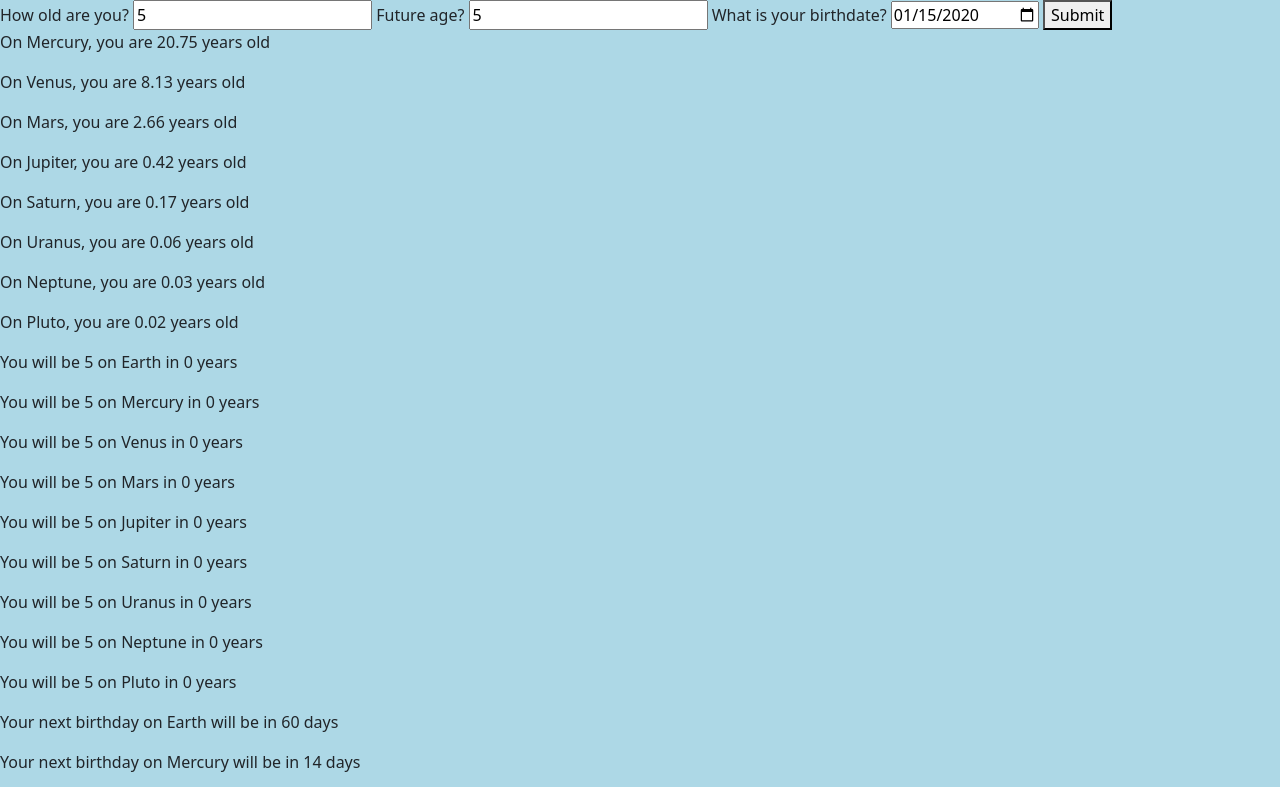
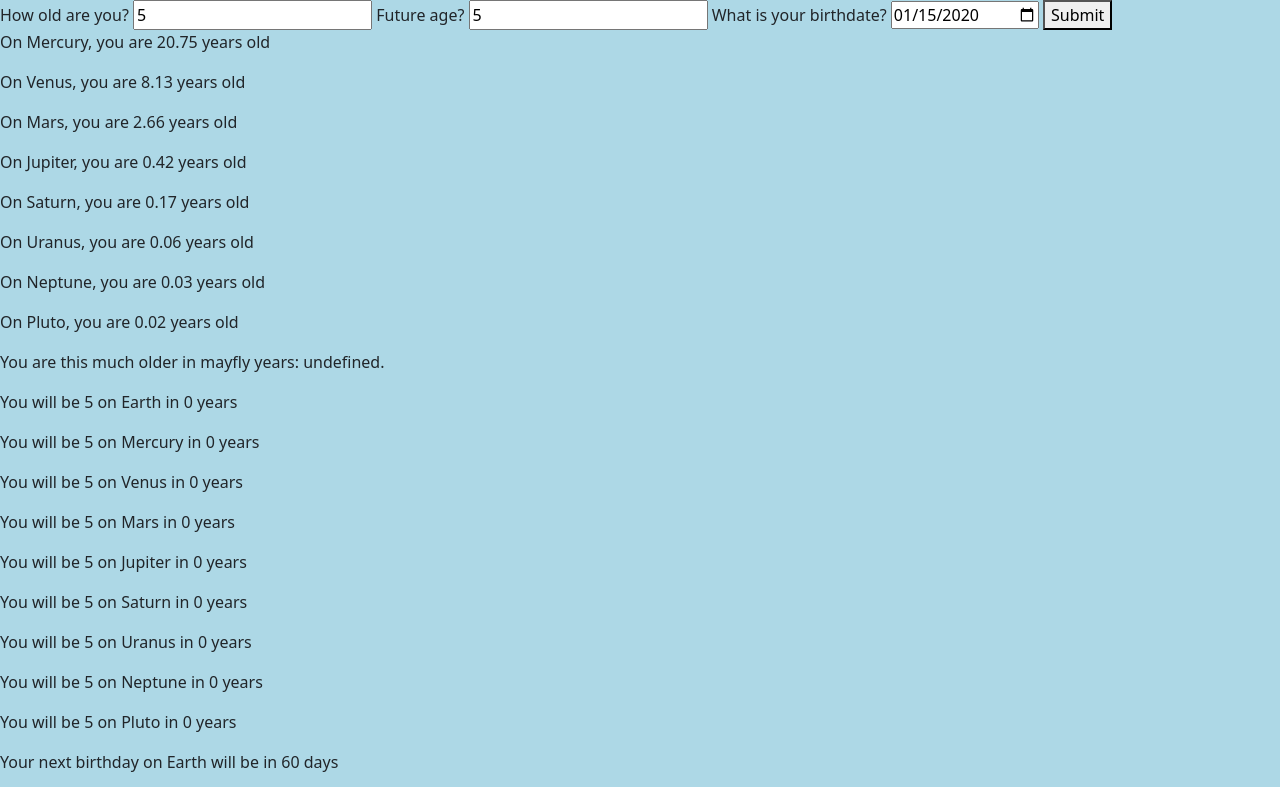
Before and after one commit to Christopher-Quattrocchi/Age-calc-w5p, a website built with webpack: page src/index.html in a window 1280 px wide. Both pictures are taken after typing "5", "5", "2020-01-15" into the empty fields and a click on the button "Submit". Shown: the top 787 px of the page. Built offline with nearby package versions, Linux system fonts and the light colour scheme.

Commit message:
UI update

```diff
--- a/src/index.html
+++ b/src/index.html
@@ -30,6 +30,8 @@
     <p id="uranus-age"></p>
     <p id="neptune-age"></p>
     <p id="pluto-age"></p>
+    <p id="mayfly-age"></p>
+    <p id="mayfly-difference"></p>
   </div>
 
   <div id="future-birthday">
--- a/src/index.js
+++ b/src/index.js
@@ -22,8 +22,9 @@ document.getElementById("main-form").addEventListener("submit", function(event)
     .neptuneCalculator()
     .uranusCalculator()
     .plutoCalculator()
+    .mayflyAgeFinder()
     .futureBirthday()
-    .nextBirthday();
+    .nextBirthday()
 
   const mercuryAge = document.getElementById("mercury-age");//probably should've used a loop or an array or something
   const venusAge = document.getElementById("venus-age");
@@ -33,6 +34,8 @@ document.getElementById("main-form").addEventListener("submit", function(event)
   const uranusAge = document.getElementById("uranus-age");
   const neptuneAge = document.getElementById("neptune-age");
   const plutoAge = document.getElementById("pluto-age");
+  const mayflyAge = document.getElementById("mayfly-age");
+  const mayflyAgeDifference = document.getElementById("mayfly-difference");
 
   const earthFuture = document.getElementById("earth-future");
   const mercuryFuture = document.getElementById("mercury-future");
@@ -62,6 +65,8 @@ document.getElementById("main-form").addEventListener("submit", function(event)
   uranusAge.innerText = `On Uranus, you are ${myAge.uranusAge} years old`;
   neptuneAge.innerText = `On Neptune, you are ${myAge.neptuneAge} years old`;
   plutoAge.innerText = `On Pluto, you are ${myAge.plutoAge} years old`;
+  mayflyAge.innerText = `You are ${myAge.mayflyAge} years old in mayfly years.`;
+  mayflyAge.innerText = `You are this much older in mayfly years: ${myAge.mayflyDifference}.`;
 
   earthFuture.innerText = `You will be ${myAge.futureAge} on Earth in ${myAge.yearsUntilAgeEarth} years`;
   mercuryFuture.innerText = `You will be ${myAge.futureAge} on Mercury in ${myAge.yearsUntilAgeMercury} years`;
```
